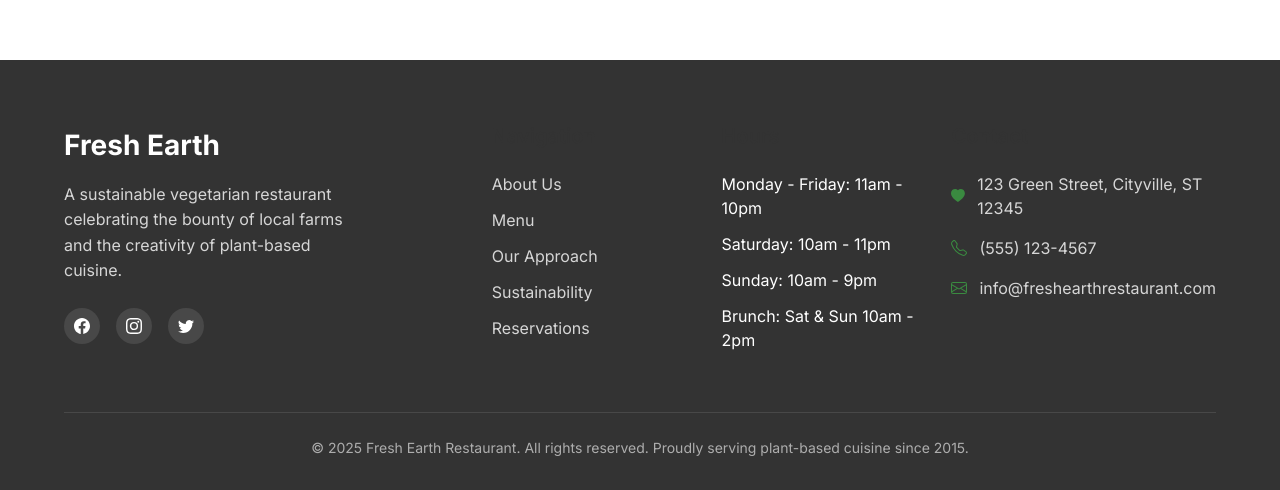
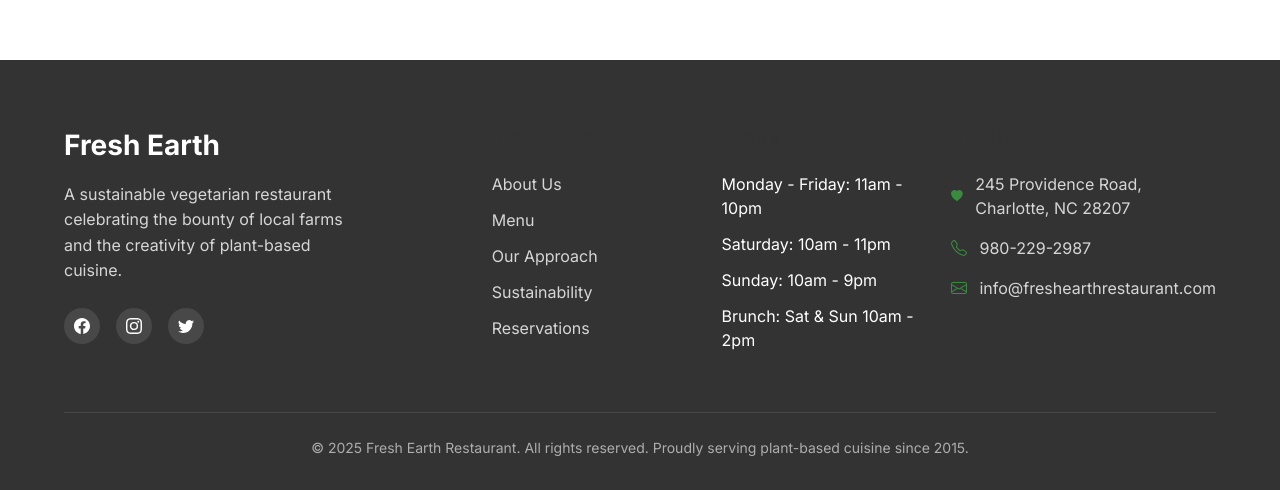
Before and after one commit to vidyuthdev/fbla2025-1, a Next.js app: page / in a window 1280 px wide. Shown: the part 4286-4776 px from the top of the page. Built offline with nearby package versions, Linux system fonts and the light colour scheme.

Commit message:
Update contact information to be consistent across all pages

```diff
--- a/app/full-menu/page.tsx
+++ b/app/full-menu/page.tsx
@@ -261,7 +261,7 @@ export default function FullMenu() {
           <p>Experience our seasonal menu in our sustainable dining room or order for takeaway.</p>
           <div className={styles.ctaButtons}>
             <Link href="/reservations" className="btn btn-primary">Make a Reservation</Link>
-            <a href="tel:5551234567" className="btn btn-secondary">Call to Order: (555) 123-4567</a>
+            <a href="tel:9802292987" className="btn btn-secondary">Call to Order: 980-229-2987</a>
           </div>
         </div>
       </div>
--- a/app/page.tsx
+++ b/app/page.tsx
@@ -329,13 +329,13 @@ export default function Home() {
                 <svg width="16" height="16" fill="currentColor" viewBox="0 0 16 16">
                   <path fillRule="evenodd" d="M8 1.314C12.438-3.248 23.534 4.735 8 15-7.534 4.736 3.562-3.248 8 1.314z"/>
                 </svg>
-                123 Green Street, Cityville, ST 12345
+                245 Providence Road, Charlotte, NC 28207
               </p>
               <p>
                 <svg width="16" height="16" fill="currentColor" viewBox="0 0 16 16">
                   <path d="M3.654 1.328a.678.678 0 0 0-1.015-.063L1.605 2.3c-.483.484-.661 1.169-.45 1.77a17.568 17.568 0 0 0 4.168 6.608 17.569 17.569 0 0 0 6.608 4.168c.601.211 1.286.033 1.77-.45l1.034-1.034a.678.678 0 0 0-.063-1.015l-2.307-1.794a.678.678 0 0 0-.58-.122l-2.19.547a1.745 1.745 0 0 1-1.657-.459L5.482 8.062a1.745 1.745 0 0 1-.46-1.657l.548-2.19a.678.678 0 0 0-.122-.58L3.654 1.328zM1.884.511a1.745 1.745 0 0 1 2.612.163L6.29 2.98c.329.423.445.974.315 1.494l-.547 2.19a.678.678 0 0 0 .178.643l2.457 2.457a.678.678 0 0 0 .644.178l2.189-.547a1.745 1.745 0 0 1 1.494.315l2.306 1.794c.829.645.905 1.87.163 2.611l-1.034 1.034c-.74.74-1.846 1.065-2.877.702a18.634 18.634 0 0 1-7.01-4.42 18.634 18.634 0 0 1-4.42-7.009c-.362-1.03-.037-2.137.703-2.877L1.885.511z"/>
                 </svg>
-                (555) 123-4567
+                980-229-2987
               </p>
               <p>
                 <svg width="16" height="16" fill="currentColor" viewBox="0 0 16 16">
--- a/app/reservations/page.tsx
+++ b/app/reservations/page.tsx
@@ -65,12 +65,12 @@ export default function Reservations() {
 
             <div className={styles.infoBox}>
               <h3>Location</h3>
-              <p>123 Green Street<br />Cityville, ST 12345</p>
+              <p>245 Providence Road<br />Charlotte, NC 28207</p>
             </div>
 
             <div className={styles.infoBox}>
               <h3>Contact</h3>
-              <p>Phone: (555) 123-4567<br />Email: info@freshearthrestaurant.com</p>
+              <p>Phone: 980-229-2987<br />Email: info@freshearthrestaurant.com</p>
             </div>
           </div>
 
@@ -185,7 +185,7 @@ export default function Reservations() {
                 <div className={styles.checkmark}>✓</div>
                 <h2>Reservation Received!</h2>
                 <p>Thank you, {formData.name}! We've received your reservation request for {formData.guests === '7+' ? '7+' : formData.guests} people on {formData.date} at {formData.time}.</p>
-                <p>We'll send a confirmation to {formData.email} shortly. If you need to make any changes to your reservation, please call us at (555) 123-4567.</p>
+                <p>We'll send a confirmation to {formData.email} shortly. If you need to make any changes to your reservation, please call us at 980-229-2987.</p>
                 <div className={styles.buttonContainer}>
                   <Link href="/" className="btn btn-secondary">Return to Home</Link>
                   <button onClick={() => setSubmitted(false)} className="btn btn-primary">Make Another Reservation</button>
```
